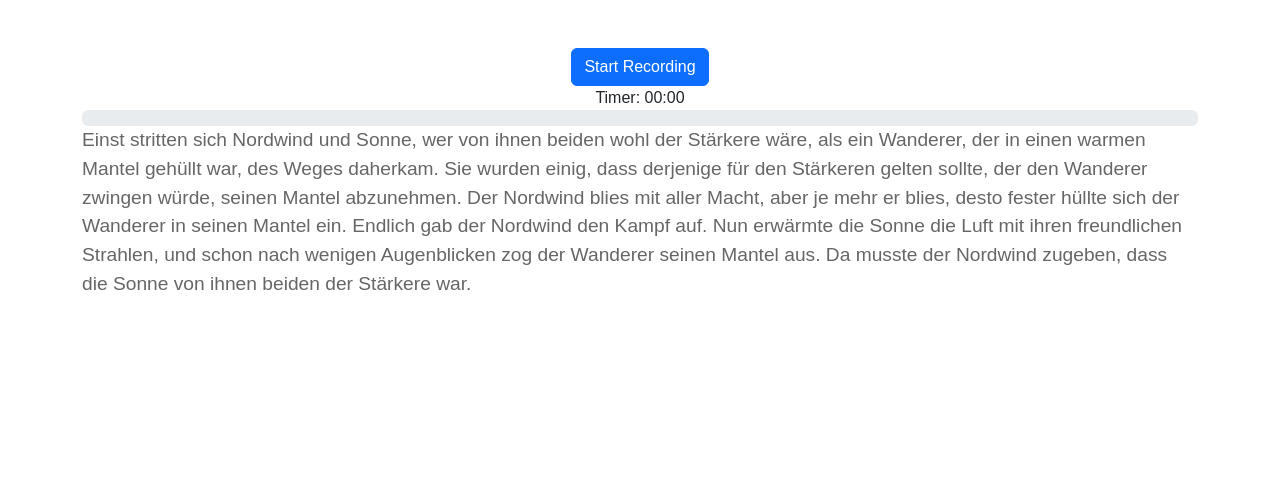
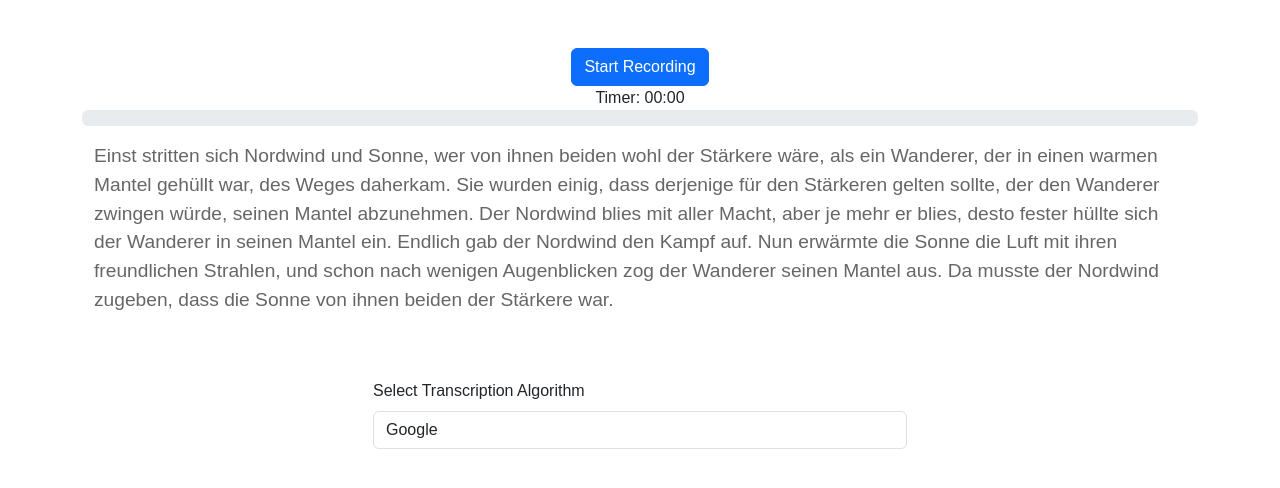
Before and after one commit to AJaeck/pd_app_frontend, a React (Create React App) app: page /new-speech-test/1/1 in a window 1280 px wide. Shown: the top 488 px of the page. Built offline with nearby package versions, Linux system fonts and the light colour scheme.

Commit message:
setup transcription algo selection

```diff
--- a/src/NewSpeechTest.js
+++ b/src/NewSpeechTest.js
@@ -9,8 +9,13 @@ function NewSpeechTest() {
     const [mediaRecorder, setMediaRecorder] = useState(null);
     const [timer, setTimer] = useState(0);
     const [volume, setVolume] = useState(0);
-    const { userId, taskType } = useParams(); // Assuming taskType is passed as URL parameter
+    const [selectedAlgorithm, setSelectedAlgorithm] = useState('Google');  // Default to Google
+    const { userId, taskType } = useParams();
     const navigate = useNavigate();
+
+    const handleAlgorithmChange = (algorithm) => {
+        setSelectedAlgorithm(algorithm);
+    };
 
     const formatTime = (seconds) => {
         const mins = Math.floor(seconds / 60);
@@ -76,7 +81,7 @@ function NewSpeechTest() {
         const endpoint = taskType === 'pataka' ? 'pataka' : 'reading';
         const formData = new FormData();
         formData.append('file', audioBlob);
-
+        formData.append('algorithm', selectedAlgorithm);  // Append selected algorithm to form data
         fetch(`http://localhost:5000/process_speech_tasks/${endpoint}/${userId}`, {
             method: 'POST',
             body: formData,
@@ -106,7 +111,7 @@ function NewSpeechTest() {
     }, [mediaRecorder]);
 
     // Rendering based on task type
-    const TaskComponent = taskType === 'pataka' ? PatakaTask : ReadingTask;
+    const TaskComponent = taskType === 'pataka' ? PatakaTask : () => <ReadingTask onAlgorithmChange={handleAlgorithmChange} />;
 
     return (
         <Container className="mt-5">
--- a/src/components/SpeechTasks/ReadingTask/ReadingTask.js
+++ b/src/components/SpeechTasks/ReadingTask/ReadingTask.js
@@ -1,11 +1,45 @@
-import {Row} from "react-bootstrap";
-import React from 'react';
+import React, { useState } from 'react';
+import { Row, Form, Col, Container } from "react-bootstrap";
 
 function ReadingTask() {
- return (
-        <Row className="justify-content-center">
-            <p>Einst stritten sich Nordwind und Sonne, wer von ihnen beiden wohl der Stärkere wäre, als ein Wanderer, der in einen warmen Mantel gehüllt war, des Weges daherkam. Sie wurden einig, dass derjenige für den Stärkeren gelten sollte, der den Wanderer zwingen würde, seinen Mantel abzunehmen. Der Nordwind blies mit aller Macht, aber je mehr er blies, desto fester hüllte sich der Wanderer in seinen Mantel ein. Endlich gab der Nordwind den Kampf auf. Nun erwärmte die Sonne die Luft mit ihren freundlichen Strahlen, und schon nach wenigen Augenblicken zog der Wanderer seinen Mantel aus. Da musste der Nordwind zugeben, dass die Sonne von ihnen beiden der Stärkere war.</p>
-        </Row>
+    const [selectedAlgorithm, setSelectedAlgorithm] = useState('Google'); // Default selection
+
+    const handleAlgorithmChange = (event) => {
+        const algorithm = event.target.value;
+        setSelectedAlgorithm(algorithm);
+    };
+
+    return (
+        <>
+            <Container>
+                <Row className="justify-content-center mt-3">
+                <p>Einst stritten sich Nordwind und Sonne, wer von ihnen beiden
+                    wohl der Stärkere wäre, als ein Wanderer, der in einen warmen
+                    Mantel gehüllt war, des Weges daherkam. Sie wurden einig, dass
+                    derjenige für den Stärkeren gelten sollte, der den Wanderer
+                    zwingen würde, seinen Mantel abzunehmen. Der Nordwind blies mit
+                    aller Macht, aber je mehr er blies, desto fester hüllte sich der
+                    Wanderer in seinen Mantel ein. Endlich gab der Nordwind den
+                    Kampf auf. Nun erwärmte die Sonne die Luft mit ihren freundlichen
+                    Strahlen, und schon nach wenigen Augenblicken zog der Wanderer
+                    seinen Mantel aus. Da musste der Nordwind zugeben, dass die Sonne
+                    von ihnen beiden der Stärkere war.
+                </p>
+            </Row>
+                <Row className="justify-content-center mt-3">
+                <Col md={6}>
+                    <Form.Group controlId="transcriptionAlgorithm">
+                        <Form.Label>Select Transcription Algorithm</Form.Label>
+                        <Form.Control as="select" value={selectedAlgorithm} onChange={handleAlgorithmChange}>
+                            <option value="IBM">IBM</option>
+                            <option value="Google">Google</option>
+                            <option value="Whisper">Whisper</option>
+                        </Form.Control>
+                    </Form.Group>
+                </Col>
+            </Row>
+            </Container>
+        </>
     );
 }
 
```
